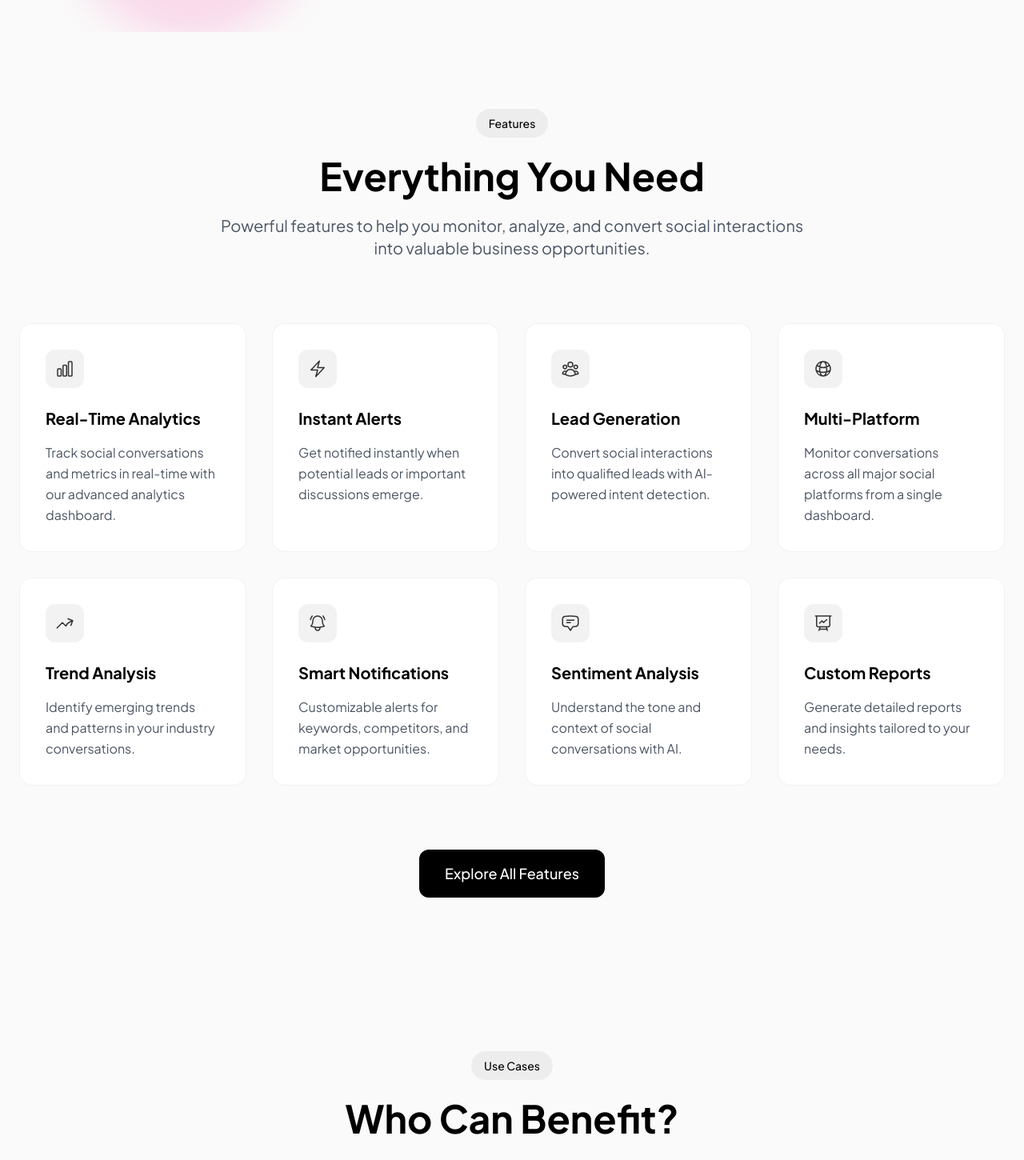
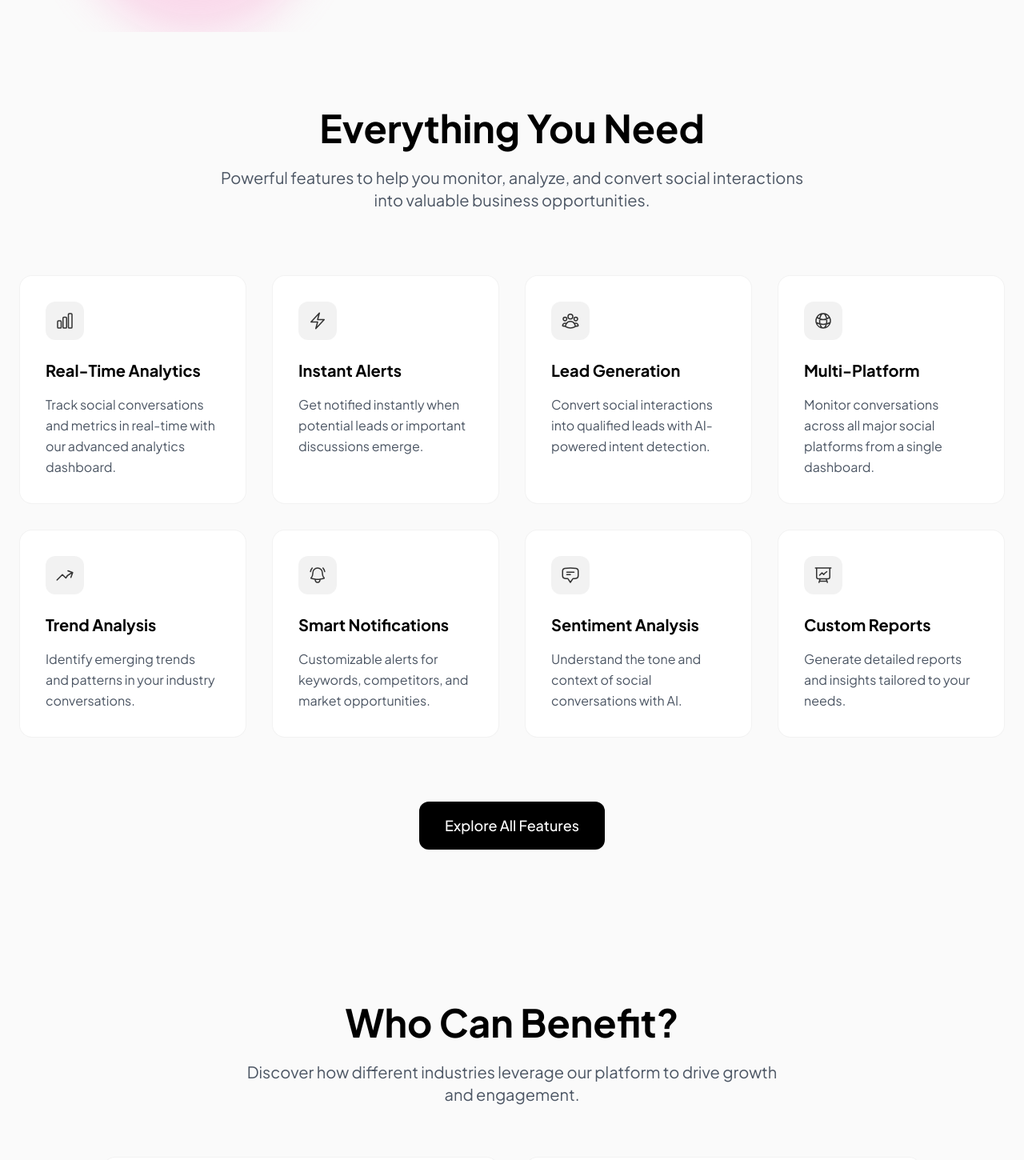
Before and after one commit to zaim-abbasi/Social-Intent-Monitoring, a React (Vite) app: page / in a window 1280 px wide. Shown: the part 760-2210 px from the top of the page at 80% size. Built offline with nearby package versions, Linux system fonts and the light colour scheme.

Commit message:
feat: remove redundant section titles from Features, Pricing, Resources, and Use Cases components

```diff
--- a/src/components/Features/FeaturesSection.jsx
+++ b/src/components/Features/FeaturesSection.jsx
@@ -79,9 +79,6 @@ const FeaturesSection = () => {
           transition={{ duration: 0.6 }}
           className="text-center mb-20"
         >
-          <span className="inline-block px-4 py-2 rounded-full bg-black/5 text-black font-medium text-sm mb-6">
-            Features
-          </span>
           <h2 className="text-4xl md:text-5xl font-bold mb-6 text-black">
             Everything You Need
           </h2>
--- a/src/components/Pricing/PricingSection.jsx
+++ b/src/components/Pricing/PricingSection.jsx
@@ -60,9 +60,6 @@ const PricingSection = () => {
           transition={{ duration: 0.6 }}
           className="text-center mb-16"
         >
-          <span className="inline-block px-4 py-2 rounded-full bg-black/5 text-black font-medium text-sm mb-6">
-            Pricing Plans
-          </span>
           <h2 className="text-4xl md:text-5xl font-bold mb-6 text-black">
             Simple, Transparent Pricing
           </h2>
--- a/src/components/Resources/ResourcesSection.jsx
+++ b/src/components/Resources/ResourcesSection.jsx
@@ -28,7 +28,7 @@ const ResourcesSection = () => {
   };
 
   return (
-    <section id="resources" className="py-24">
+    <section id="resources" className="py-5">
       <div className="container mx-auto px-6 relative z-10">
         <motion.div
           ref={ref}
@@ -37,9 +37,6 @@ const ResourcesSection = () => {
           transition={{ duration: 0.6 }}
           className="text-center mb-16"
         >
-          <span className="inline-block px-4 py-2 rounded-full bg-black/5 text-black font-medium text-sm mb-6">
-            Resources
-          </span>
           <h2 className="text-4xl md:text-5xl font-bold mb-6 text-black">
             Resources & Insights
           </h2>
--- a/src/components/UseCases/UseCasesSection.jsx
+++ b/src/components/UseCases/UseCasesSection.jsx
@@ -78,9 +78,6 @@ const UseCasesSection = () => {
           transition={{ duration: 0.6 }}
           className="text-center mb-16"
         >
-          <span className="inline-block px-4 py-2 rounded-full bg-black/5 text-black font-medium text-sm mb-6">
-            Use Cases
-          </span>
           <h2 className="text-4xl md:text-5xl font-bold mb-6 text-black">
             Who Can Benefit?
           </h2>
```
